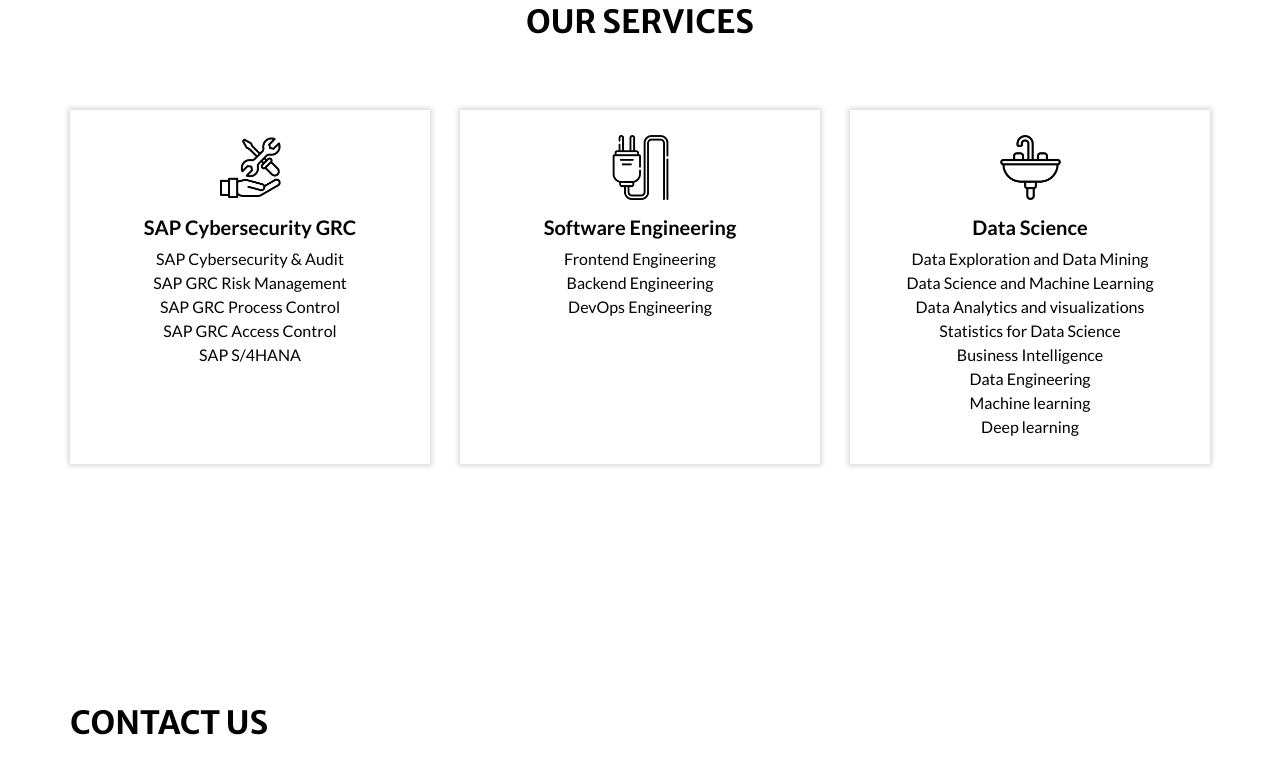
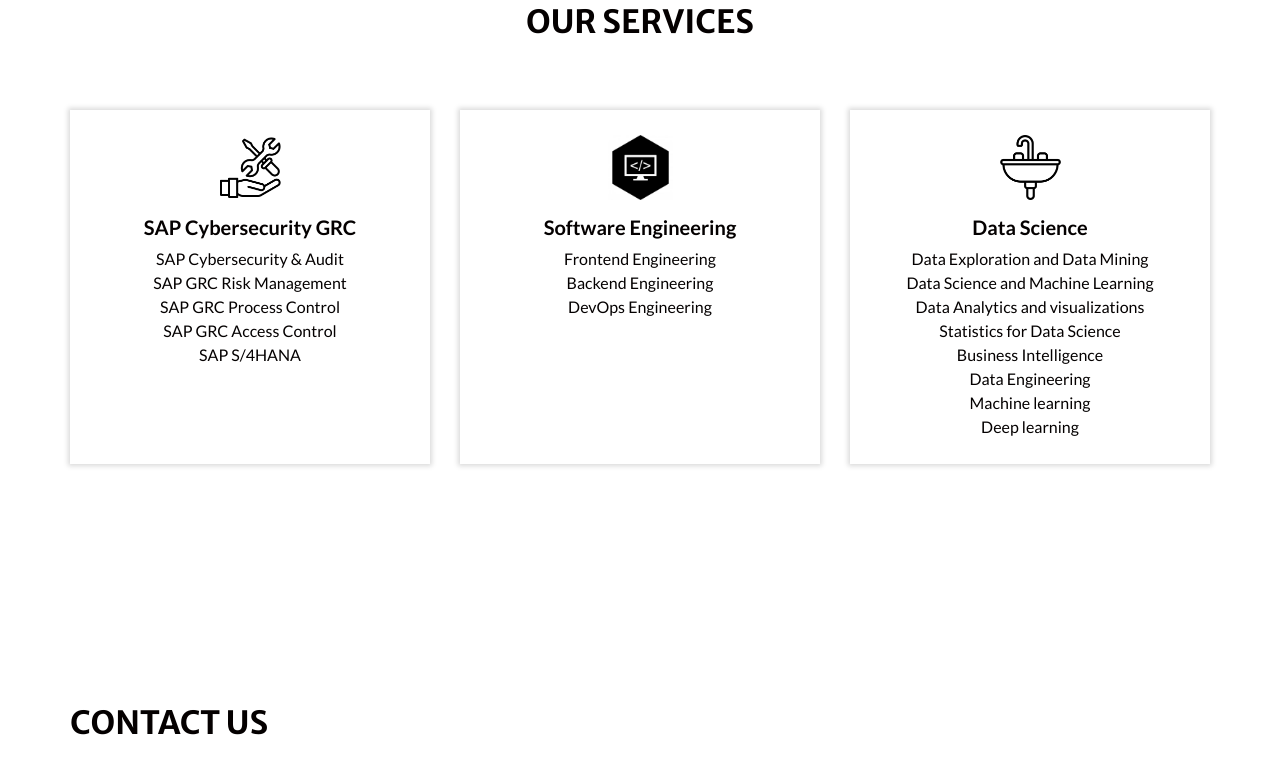
Before and after one commit to emmaxy07/IRSL, a plain HTML site: page index.html in a window 1280 px wide. Shown: the part 1748-2506 px from the top of the page. Drawn offline with nearby package versions, Linux system fonts and the light colour scheme; some packages are replaced by stand-ins of ours.

Commit message:
first commit

```diff
--- a/index.html
+++ b/index.html
@@ -204,7 +204,7 @@
         <div class="col-sm-6 col-md-4 mx-auto">
           <div class="box ">
             <div class="img-box">
-              <img src="images/s2.png" alt="" />
+              <img src="images/engr.jpg" alt="" />
             </div>
             <div class="detail-box">
               <h5>
```
Also changed, not shown: images/engr.jpg (added).
